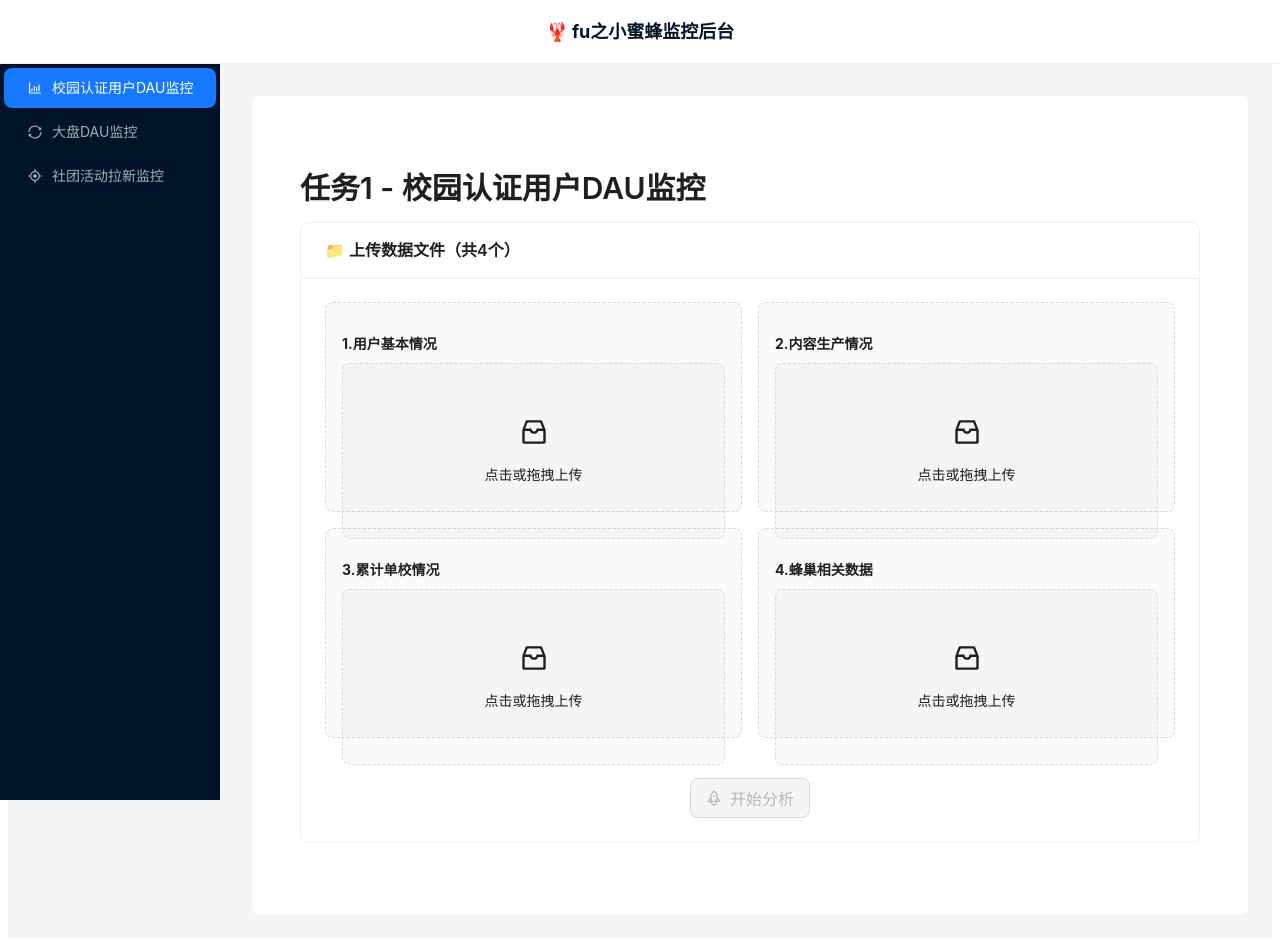
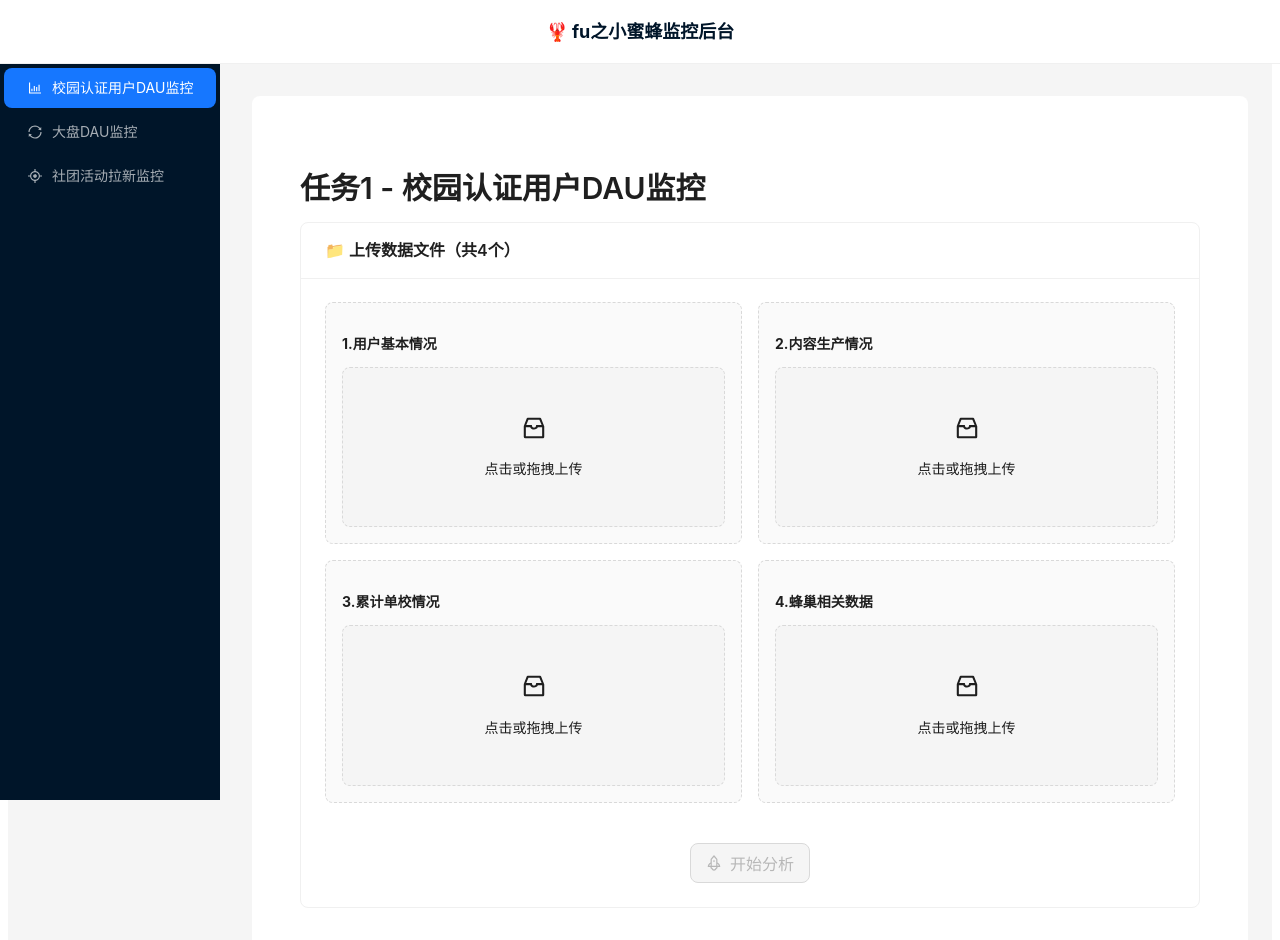
Before and after one commit to hannuajiang-netizen/fu-bee-monitor, a React (Vite) app in the folder frontend/: page / in a window 1280 px wide. Shown: the top 940 px of the page. Built offline with nearby package versions, Linux system fonts and the light colour scheme.

Commit message:
Fix: 修复上传框内容超出容器边框问题

```diff
--- a/frontend/src/pages/Task1.jsx
+++ b/frontend/src/pages/Task1.jsx
@@ -118,80 +118,100 @@ function Task1() {
 
       <Card title="📁 上传数据文件（共4个）" style={{ marginBottom: 24 }}>
         <div style={{ display: 'grid', gridTemplateColumns: '1fr 1fr', gap: 16 }}>
-          <div style={{ border: '1px dashed #d9d9d9', borderRadius: 8, padding: 16, background: '#fafafa' }}>
-            <p style={{ fontWeight: 'bold', marginBottom: 8 }}>1.用户基本情况</p>
+          <div style={{ border: '1px dashed #d9d9d9', borderRadius: 8, padding: 16, background: '#fafafa', minHeight: 160, display: 'flex', flexDirection: 'column' }}>
+            <p style={{ fontWeight: 'bold', marginBottom: 12, flexShrink: 0 }}>1.用户基本情况</p>
+            <div style={{ flex: 1, minHeight: 0 }}>
               {!files.user_basic ? (
                 <Dragger
                   accept=".xlsx,.xls"
                   beforeUpload={(file) => { handleFileChange('user_basic', { file }); return false }}
                   showUploadList={false}
+                  style={{ height: '100%', minHeight: 90 }}
                 >
-                <p><InboxOutlined style={{ fontSize: 32 }} /></p>
-                <p>点击或拖拽上传</p>
+                  <div style={{ padding: '16px 0' }}>
+                    <p><InboxOutlined style={{ fontSize: 28 }} /></p>
+                    <p style={{ marginTop: 8, fontSize: 14 }}>点击或拖拽上传</p>
+                  </div>
                 </Dragger>
               ) : (
-              <div style={{ display: 'flex', alignItems: 'center', justifyContent: 'space-between', padding: '8px 12px', background: '#f6ffed', border: '1px solid #b7eb8f', borderRadius: 4 }}>
-                <span style={{ color: '#52c41a' }}>📄 {files.user_basic.name}</span>
+                <div style={{ display: 'flex', alignItems: 'center', justifyContent: 'space-between', padding: '12px 16px', background: '#f6ffed', border: '1px solid #b7eb8f', borderRadius: 4, height: 90 }}>
+                  <span style={{ color: '#52c41a', overflow: 'hidden', textOverflow: 'ellipsis', whiteSpace: 'nowrap', maxWidth: 'calc(100% - 60px)' }}>📄 {files.user_basic.name}</span>
                   <Button type="text" danger size="small" onClick={() => handleRemoveFile('user_basic')}>删除</Button>
                 </div>
               )}
             </div>
+          </div>
 
-          <div style={{ border: '1px dashed #d9d9d9', borderRadius: 8, padding: 16, background: '#fafafa' }}>
-            <p style={{ fontWeight: 'bold', marginBottom: 8 }}>2.内容生产情况</p>
+          <div style={{ border: '1px dashed #d9d9d9', borderRadius: 8, padding: 16, background: '#fafafa', minHeight: 160, display: 'flex', flexDirection: 'column' }}>
+            <p style={{ fontWeight: 'bold', marginBottom: 12, flexShrink: 0 }}>2.内容生产情况</p>
+            <div style={{ flex: 1, minHeight: 0 }}>
               {!files.content_produce ? (
                 <Dragger
                   accept=".xlsx,.xls"
                   beforeUpload={(file) => { handleFileChange('content_produce', { file }); return false }}
                   showUploadList={false}
+                  style={{ height: '100%', minHeight: 90 }}
                 >
-                <p><InboxOutlined style={{ fontSize: 32 }} /></p>
-                <p>点击或拖拽上传</p>
+                  <div style={{ padding: '16px 0' }}>
+                    <p><InboxOutlined style={{ fontSize: 28 }} /></p>
+                    <p style={{ marginTop: 8, fontSize: 14 }}>点击或拖拽上传</p>
+                  </div>
                 </Dragger>
               ) : (
-              <div style={{ display: 'flex', alignItems: 'center', justifyContent: 'space-between', padding: '8px 12px', background: '#f6ffed', border: '1px solid #b7eb8f', borderRadius: 4 }}>
-                <span style={{ color: '#52c41a' }}>📄 {files.content_produce.name}</span>
+                <div style={{ display: 'flex', alignItems: 'center', justifyContent: 'space-between', padding: '12px 16px', background: '#f6ffed', border: '1px solid #b7eb8f', borderRadius: 4, height: 90 }}>
+                  <span style={{ color: '#52c41a', overflow: 'hidden', textOverflow: 'ellipsis', whiteSpace: 'nowrap', maxWidth: 'calc(100% - 60px)' }}>📄 {files.content_produce.name}</span>
                   <Button type="text" danger size="small" onClick={() => handleRemoveFile('content_produce')}>删除</Button>
                 </div>
               )}
             </div>
+          </div>
 
-          <div style={{ border: '1px dashed #d9d9d9', borderRadius: 8, padding: 16, background: '#fafafa' }}>
-            <p style={{ fontWeight: 'bold', marginBottom: 8 }}>3.累计单校情况</p>
+          <div style={{ border: '1px dashed #d9d9d9', borderRadius: 8, padding: 16, background: '#fafafa', minHeight: 160, display: 'flex', flexDirection: 'column' }}>
+            <p style={{ fontWeight: 'bold', marginBottom: 12, flexShrink: 0 }}>3.累计单校情况</p>
+            <div style={{ flex: 1, minHeight: 0 }}>
               {!files.school_detail ? (
                 <Dragger
                   accept=".xlsx,.xls"
                   beforeUpload={(file) => { handleFileChange('school_detail', { file }); return false }}
                   showUploadList={false}
+                  style={{ height: '100%', minHeight: 90 }}
                 >
-                <p><InboxOutlined style={{ fontSize: 32 }} /></p>
-                <p>点击或拖拽上传</p>
+                  <div style={{ padding: '16px 0' }}>
+                    <p><InboxOutlined style={{ fontSize: 28 }} /></p>
+                    <p style={{ marginTop: 8, fontSize: 14 }}>点击或拖拽上传</p>
+                  </div>
                 </Dragger>
               ) : (
-              <div style={{ display: 'flex', alignItems: 'center', justifyContent: 'space-between', padding: '8px 12px', background: '#f6ffed', border: '1px solid #b7eb8f', borderRadius: 4 }}>
-                <span style={{ color: '#52c41a' }}>📄 {files.school_detail.name}</span>
+                <div style={{ display: 'flex', alignItems: 'center', justifyContent: 'space-between', padding: '12px 16px', background: '#f6ffed', border: '1px solid #b7eb8f', borderRadius: 4, height: 90 }}>
+                  <span style={{ color: '#52c41a', overflow: 'hidden', textOverflow: 'ellipsis', whiteSpace: 'nowrap', maxWidth: 'calc(100% - 60px)' }}>📄 {files.school_detail.name}</span>
                   <Button type="text" danger size="small" onClick={() => handleRemoveFile('school_detail')}>删除</Button>
                 </div>
               )}
             </div>
+          </div>
 
-          <div style={{ border: '1px dashed #d9d9d9', borderRadius: 8, padding: 16, background: '#fafafa' }}>
-            <p style={{ fontWeight: 'bold', marginBottom: 8 }}>4.蜂巢相关数据</p>
+          <div style={{ border: '1px dashed #d9d9d9', borderRadius: 8, padding: 16, background: '#fafafa', minHeight: 160, display: 'flex', flexDirection: 'column' }}>
+            <p style={{ fontWeight: 'bold', marginBottom: 12, flexShrink: 0 }}>4.蜂巢相关数据</p>
+            <div style={{ flex: 1, minHeight: 0 }}>
               {!files.hive_data ? (
                 <Dragger
                   accept=".xlsx,.xls"
                   beforeUpload={(file) => { handleFileChange('hive_data', { file }); return false }}
                   showUploadList={false}
+                  style={{ height: '100%', minHeight: 90 }}
                 >
-                <p><InboxOutlined style={{ fontSize: 32 }} /></p>
-                <p>点击或拖拽上传</p>
+                  <div style={{ padding: '16px 0' }}>
+                    <p><InboxOutlined style={{ fontSize: 28 }} /></p>
+                    <p style={{ marginTop: 8, fontSize: 14 }}>点击或拖拽上传</p>
+                  </div>
                 </Dragger>
               ) : (
-              <div style={{ display: 'flex', alignItems: 'center', justifyContent: 'space-between', padding: '8px 12px', background: '#f6ffed', border: '1px solid #b7eb8f', borderRadius: 4 }}>
-                <span style={{ color: '#52c41a' }}>📄 {files.hive_data.name}</span>
+                <div style={{ display: 'flex', alignItems: 'center', justifyContent: 'space-between', padding: '12px 16px', background: '#f6ffed', border: '1px solid #b7eb8f', borderRadius: 4, height: 90 }}>
+                  <span style={{ color: '#52c41a', overflow: 'hidden', textOverflow: 'ellipsis', whiteSpace: 'nowrap', maxWidth: 'calc(100% - 60px)' }}>📄 {files.hive_data.name}</span>
                   <Button type="text" danger size="small" onClick={() => handleRemoveFile('hive_data')}>删除</Button>
                 </div>
               )}
+            </div>
           </div>
         </div>
 
```
Lines whose indentation alone changed are shown as unchanged.
